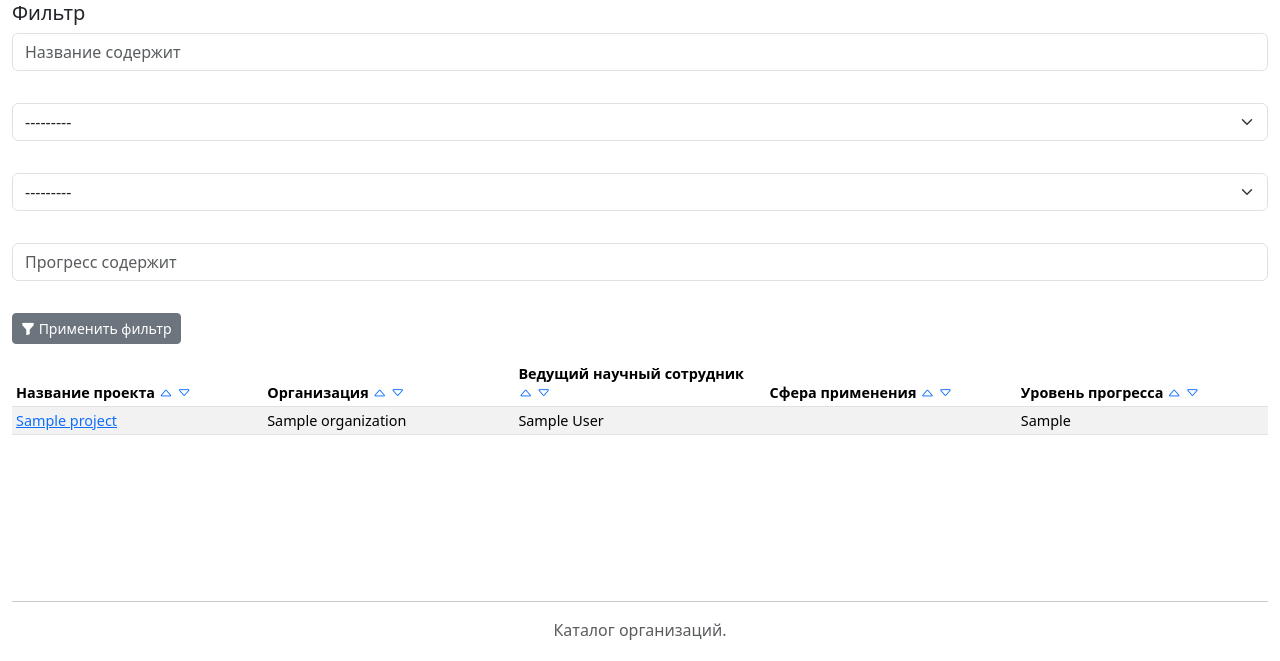
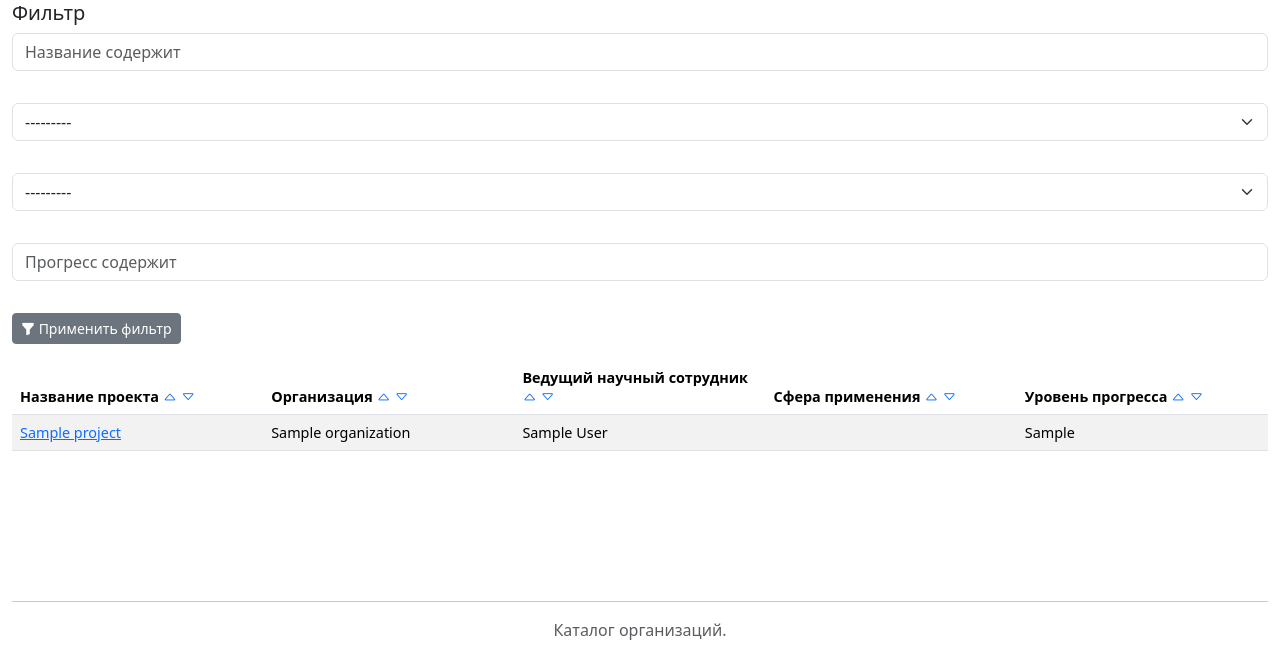
Before and after one commit to kwaket/bphg_orgs, a Django app: page /projects in a window 1280 px wide. Shown: the part 139-800 px from the top of the page. Run offline with Django 3.2, Linux system fonts and the light colour scheme; a user stored in the database is signed in; tables that the repository leaves empty hold one stand-in row (values such as "Sample post"); some libraries are stand-ins or nearby versions.

Commit message:
edit project list

```diff
--- a/organizations/templates/organizations/projects_list.html
+++ b/organizations/templates/organizations/projects_list.html
@@ -41,7 +41,7 @@
     </p>
     {% else %}
 
-    <table class="table table-sm table-striped">
+    <table class="table table-md table-striped">
         <thead>
             <tr>
                 <th scope="col">Название проекта
```
